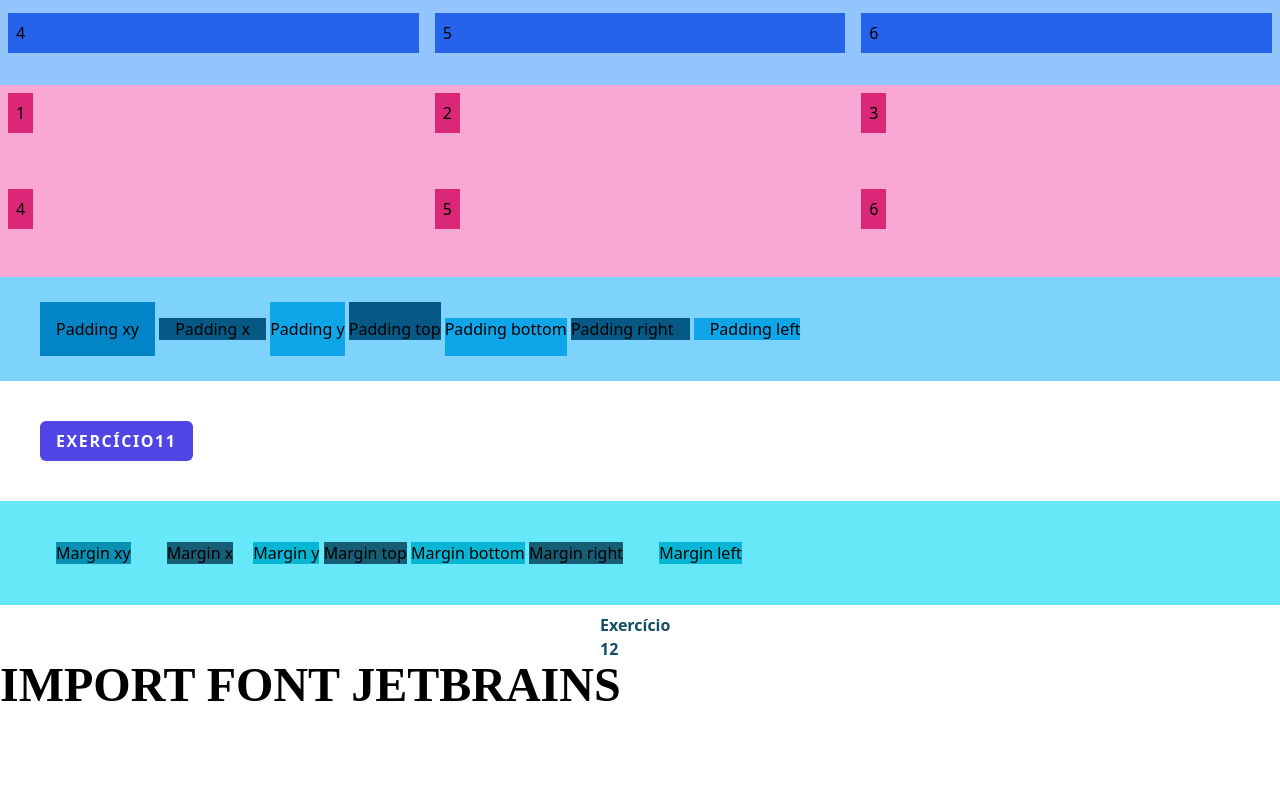
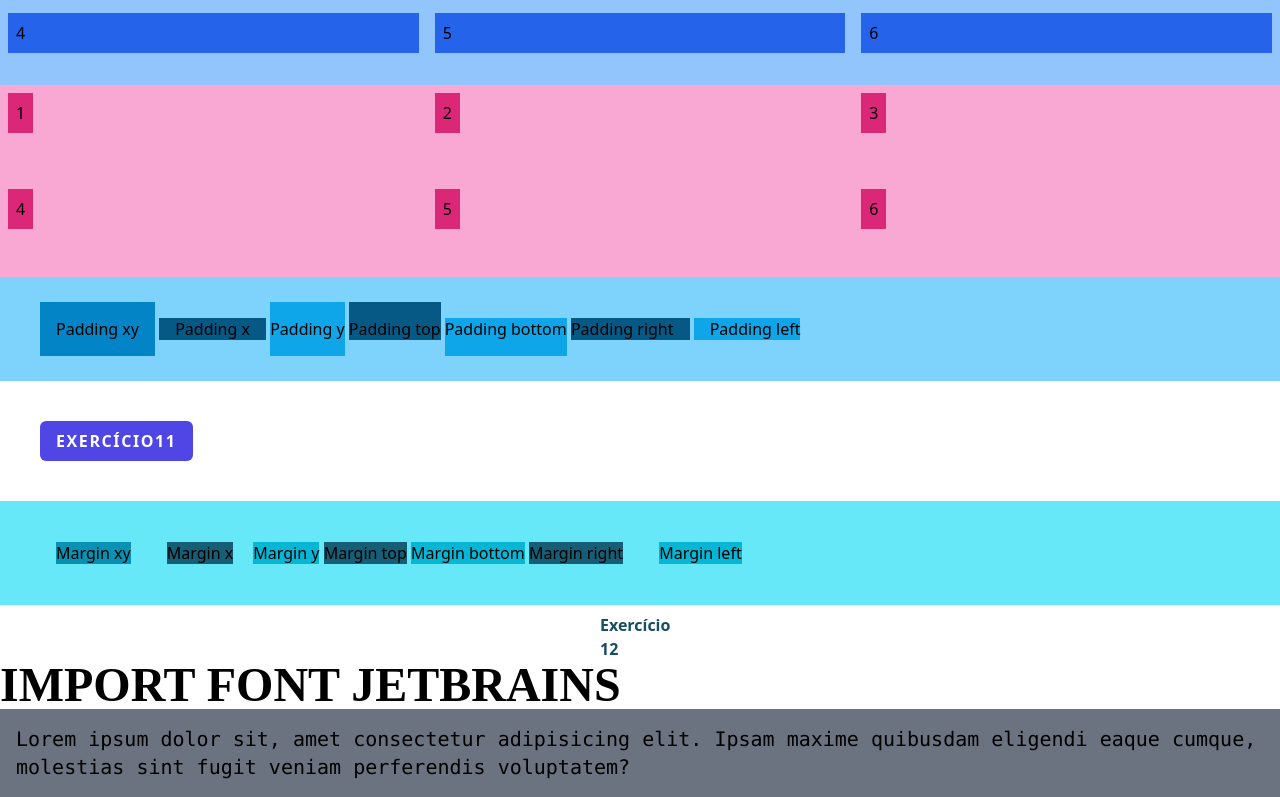
Before and after one commit to clepverse/curso-tailwindcss, a website: page src/index.html in a window 1280 px wide. Shown: the part 771-1568 px from the top of the page. Before the commit the page ends 1482 px from the top, so only its background shows below. Drawn offline with Linux system fonts and the light colour scheme.

Commit message:
Exercício 13

```diff
--- a/src/index.html
+++ b/src/index.html
@@ -364,5 +364,8 @@
     <div class="font-jetbrains font-bold text-5xl uppercase">
       <p>Import font jetbrains</p>
     </div>
+
+    <!-- Exercício 13 -->
+    <p class="font-mono text-xl p-4 bg-gray-500">Lorem ipsum dolor sit, amet consectetur adipisicing elit. Ipsam maxime quibusdam eligendi eaque cumque, molestias sint fugit veniam perferendis voluptatem?</p>
   </body>
 </html>
```
Also changed, not shown: dist/output.css.
